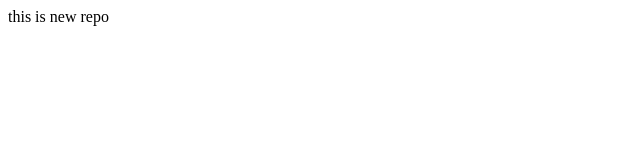
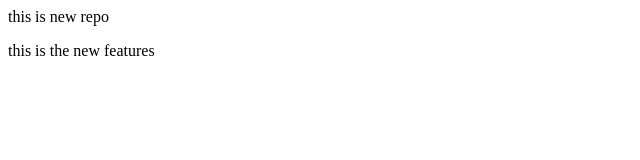
Before and after one commit to Mushahid04/LocalRepo, a plain HTML site: page index.html in a window 1280 px wide. Shown: the whole page, without its empty margins (0-640 px from the left). Drawn offline with Linux system fonts and the light colour scheme.

Commit message:
add new features

```diff
--- a/index.html
+++ b/index.html
@@ -1 +1,2 @@
 <p> this is new repo</p>
+<p>this is the new features</p>
```
